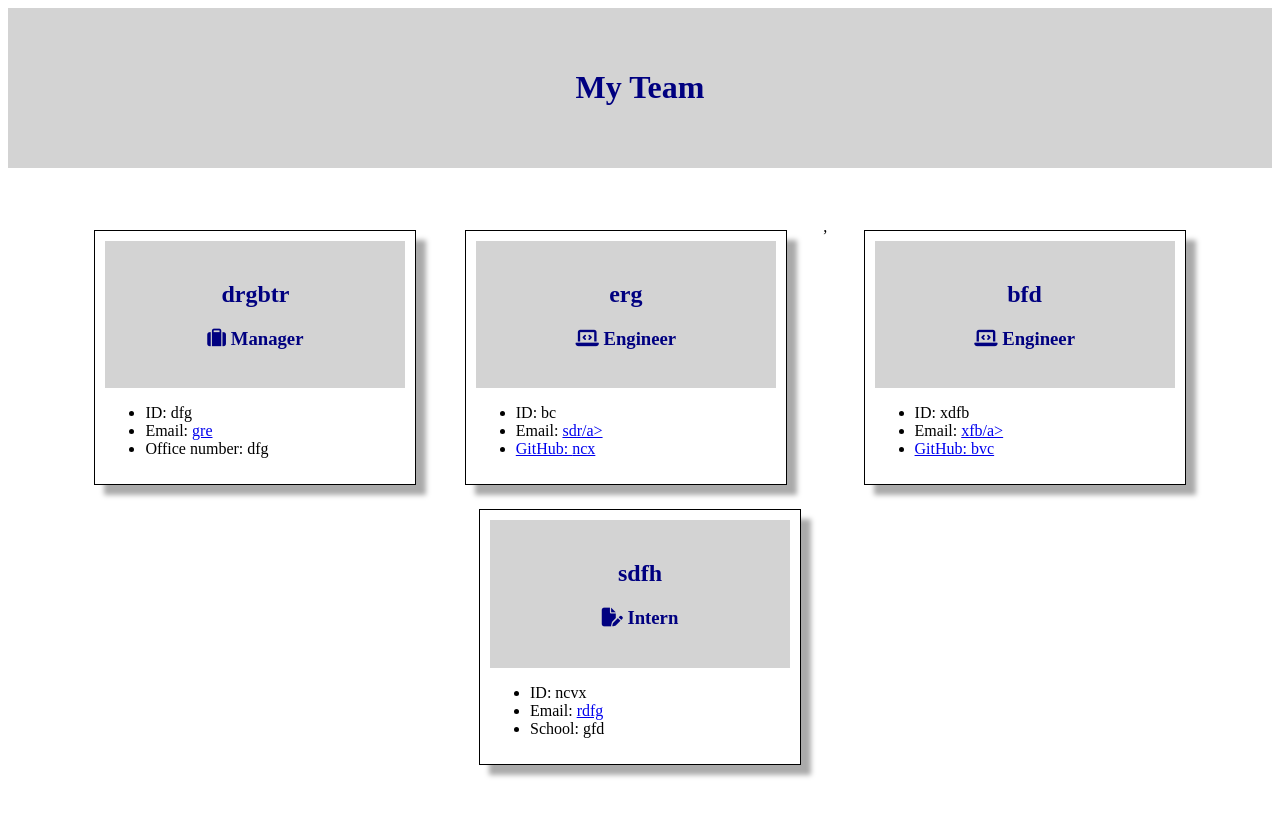
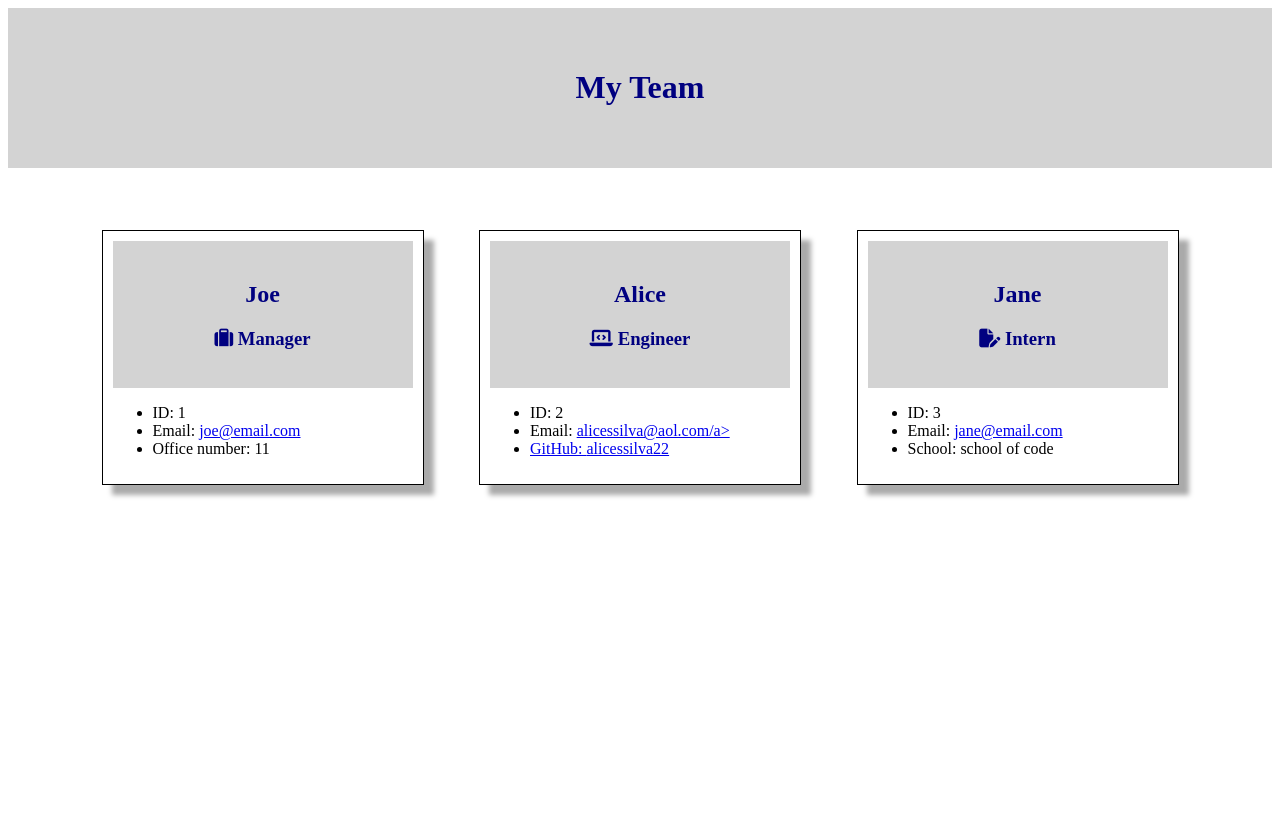
Before and after one commit to alicessilva22/module10-MyTeam, a website: page output/index.html in a window 1280 px wide. Drawn offline with Linux system fonts and the light colour scheme.

```diff
--- a/output/index.html
+++ b/output/index.html
@@ -16,54 +16,40 @@
     <section class="team">
         <div class="card">
         <header>
-            <h2 class="card-title">drgbtr</h2>
+            <h2 class="card-title">Joe</h2>
             <h3 class="card-title"><i class="fa-solid fa-suitcase"></i> Manager</h3>
         </header>
         <div class="card-body">
             <ul class="list">
-                <li class="list-id">ID: dfg</li>
-                <li class="list-email">Email: <a href="mailto:gre">gre</a></li>
-                <li class="list-office">Office number: dfg</li>
+                <li class="list-id">ID: 1</li>
+                <li class="list-email">Email: <a href="mailto:joe@email.com">joe@email.com</a></li>
+                <li class="list-office">Office number: 11</li>
             </ul>
         </div>
     </div><div class="card">
          <header>
-            <h2 class="card-title">erg</h2>
+            <h2 class="card-title">Alice</h2>
             <h3 class="card-title"><i class="fa-solid fa-laptop-code"></i> Engineer</h3>
         </header>
         <div class="card-body">
             <ul class="list">
-                <li class="list-id">ID: bc</li>
-                <li class="list-email">Email: <a href="mailto:sdr">sdr/a></li>
-                <li class="list-github">GitHub: <a href="https://github.com/ncx" target="_blank"
-                        rel="noopener noreferrer">ncx</a></li>
-            </ul>
-        </div>
-        </div>
-        ,<div class="card">
-         <header>
-            <h2 class="card-title">bfd</h2>
-            <h3 class="card-title"><i class="fa-solid fa-laptop-code"></i> Engineer</h3>
-        </header>
-        <div class="card-body">
-            <ul class="list">
-                <li class="list-id">ID: xdfb</li>
-                <li class="list-email">Email: <a href="mailto:xfb">xfb/a></li>
-                <li class="list-github">GitHub: <a href="https://github.com/bvc" target="_blank"
-                        rel="noopener noreferrer">bvc</a></li>
+                <li class="list-id">ID: 2</li>
+                <li class="list-email">Email: <a href="mailto:alicessilva@aol.com">alicessilva@aol.com/a></li>
+                <li class="list-github">GitHub: <a href="https://github.com/alicessilva22" target="_blank"
+                        rel="noopener noreferrer">alicessilva22</a></li>
             </ul>
         </div>
         </div>
         <div class="card">
             <header>
-                <h2 class="card-title">sdfh</h2>
+                <h2 class="card-title">Jane</h2>
                 <h3 class="card-title"><i class="fa-solid fa-file-pen"></i> Intern</h3>
             </header>
             <div class="card-body">
                 <ul class="list">
-                    <li class="list-id">ID: ncvx</li>
-                    <li class="list-email">Email: <a href="mailto:rdfg">rdfg</a></li>
-                    <li class="list-school">School: gfd</li>
+                    <li class="list-id">ID: 3</li>
+                    <li class="list-email">Email: <a href="mailto:jane@email.com">jane@email.com</a></li>
+                    <li class="list-school">School: school of code</li>
                 </ul>
             </div>
         </div>
```
Also changed, not shown: READMEAPP.md.
